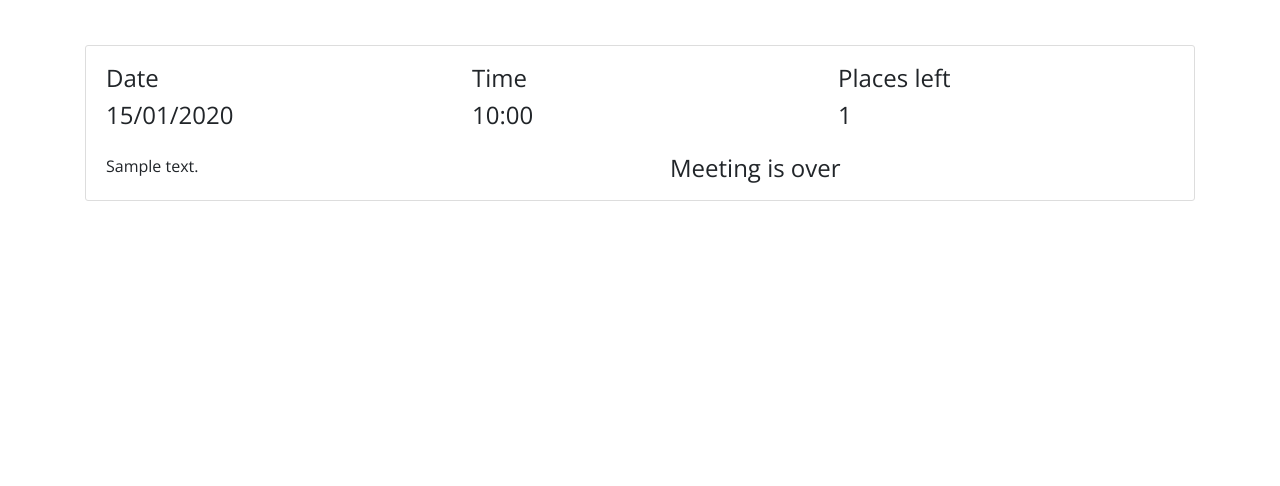
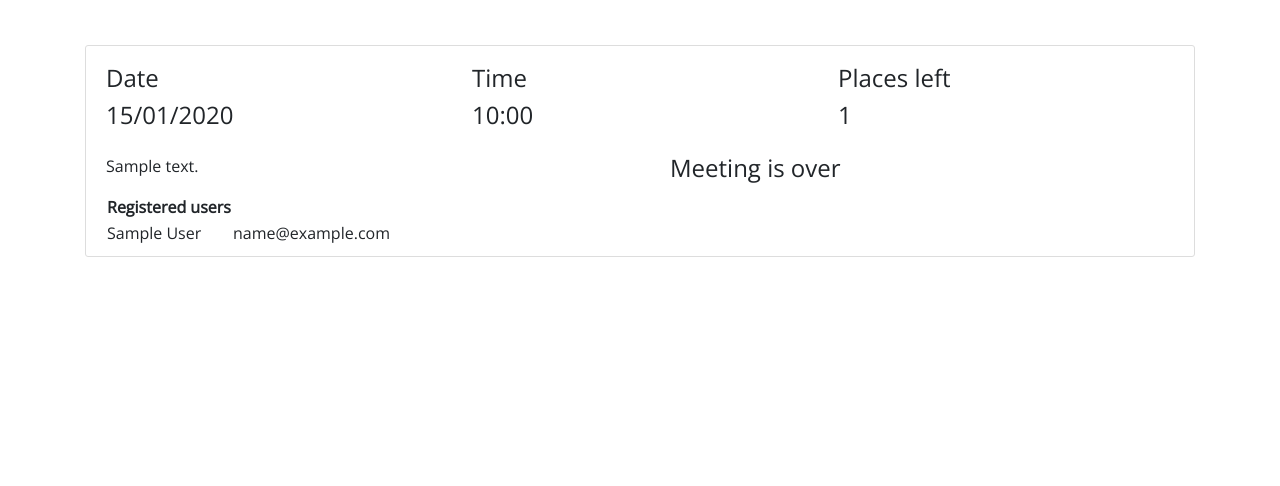
Before and after one commit to stnoov/okiedokie, a Flask app: page /meetings/1 in a window 1280 px wide. Shown: the part 171-657 px from the top of the page. Run offline with Flask 2, Linux system fonts and the light colour scheme; a user stored in the database is signed in; tables that the repository leaves empty hold one stand-in row (values such as "Sample post"); some libraries are stand-ins or nearby versions.

Commit message:
display signed users

```diff
--- a/okiedokie/meetings/routes.py
+++ b/okiedokie/meetings/routes.py
@@ -25,7 +25,7 @@ def event(event_id):
         if current_user.id == user.id:
             registered = True
     if form.validate_on_submit():
-        if registered and not current_user.is_admin:
+        if registered:
             flash('Вы уже записаны на это занятие', 'warning')
             return redirect(url_for('main.home'))
         if current_user.paid_classes < 1:
--- a/okiedokie/templates/event.html
+++ b/okiedokie/templates/event.html
@@ -42,7 +42,19 @@
                         </div>
                     </div>
                     <div class="row mt-3">
-                        <div class="col">{{ event.text }}</div>
+                        <div class="col">{{ event.text }}
+                        {% if current_user.is_admin %}
+                            <table class="mt-3">
+                            <th>Registered users</th>
+                        {% for user in event.signed_users %}
+                            <tr>
+                                <td>{{ user.first_name }} {{ user.last_name }}</td>
+                                <td>{{ user.email }}</td>
+                            </tr>
+                        {% endfor %}
+                            </table>
+                        {% endif %}
+                        </div>
                         <div class="col">{% if minutes < 15 and minutes > 0 and current_user.is_authenticated and current_user.paid_classes > 1 and
         registered==True %}
                             <a href="https://vk.com/public195995603"
```
